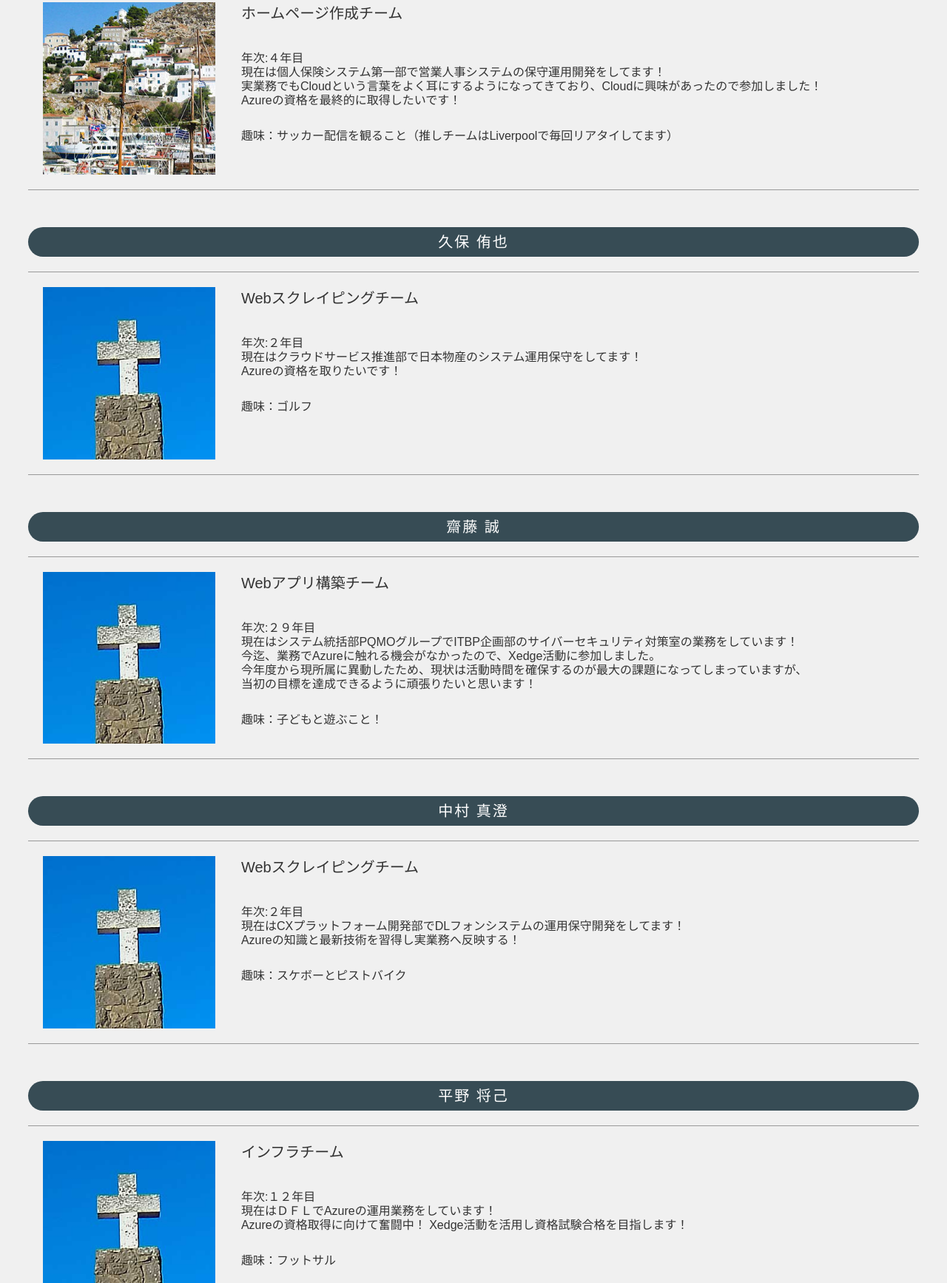
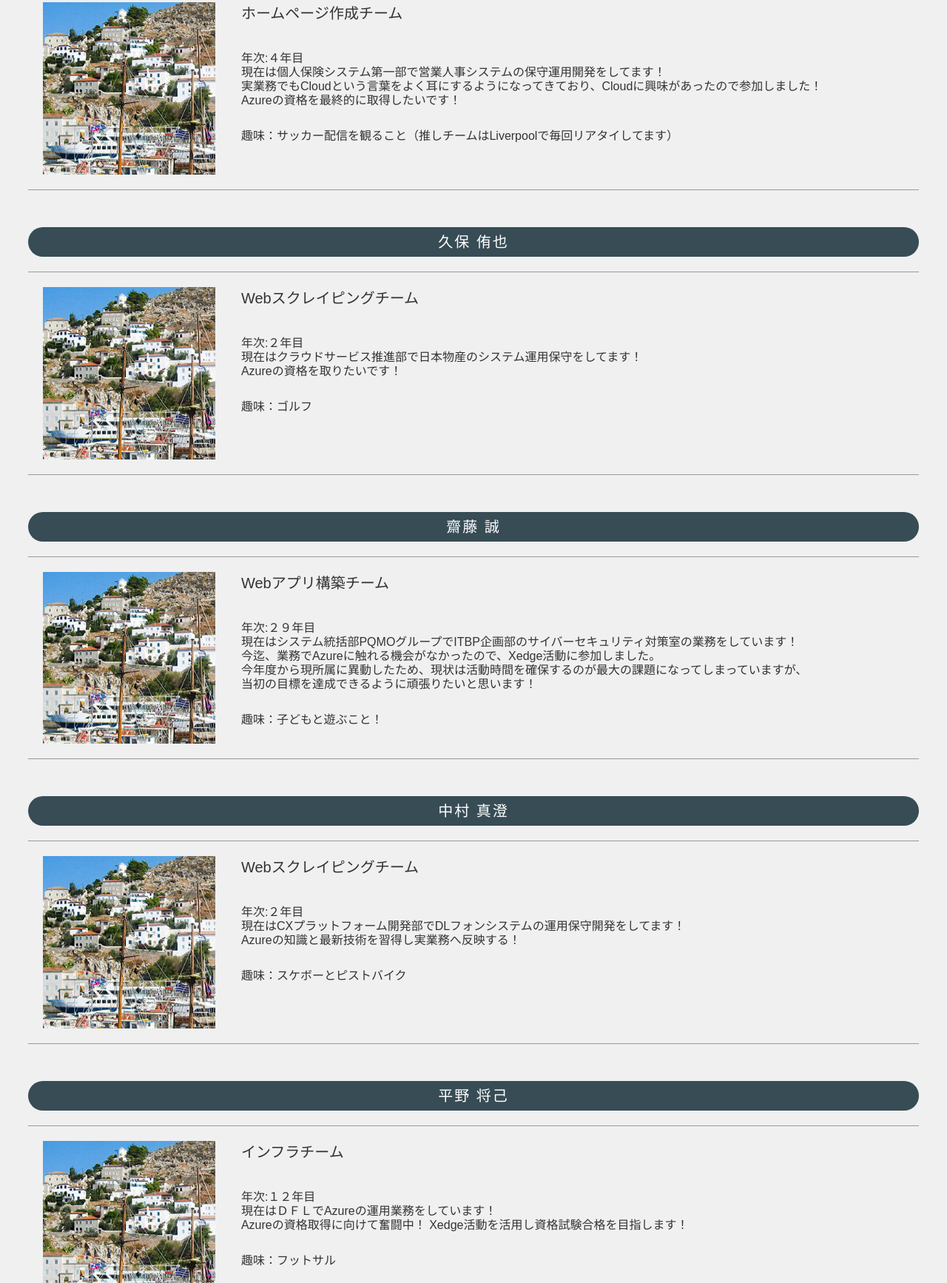
Before and after one commit to katakatanmaan/two, a plain HTML site: page index.html in a window 1280 px wide. Shown: the part 1697-3431 px from the top of the page at 74% size. Drawn offline with nearby package versions, Linux system fonts and the light colour scheme; a script that the page names is missing.

Commit message:
Add files via upload

```diff
--- a/index.html
+++ b/index.html
@@ -43,7 +43,7 @@
 
     <h2>石原 英里子</h2>
     <div class="list">
-    <img src="images/sample2.jpg" alt="">
+    <img src="images/sample4.jpg" alt="">
     <h4>ホームページ作成チーム</h4><br>
     <p>年次:３年目</p>
     <p>現在は金融システム部で資産運用システムの保守運用開発をしてます！</p>
@@ -58,7 +58,7 @@
 
     <h2>石亀 香奈枝</h2>
     <div class="list">
-    <img src="images/sample3.jpg" alt="">
+    <img src="images/sample4.jpg" alt="">
     <h4>ＡＩ活用チーム</h4><br>
     <p>年次:１３年目</p>
     <p>現在はRPA推進部で部付業務をしてます！</p>
@@ -89,7 +89,7 @@
 
     <h2>久保 侑也</h2>
     <div class="list">
-    <img src="images/sample5.jpg" alt="">
+    <img src="images/sample4.jpg" alt="">
     <h4>Webスクレイピングチーム</h4><br>
     <p>年次:２年目</p>
     <p>現在はクラウドサービス推進部で日本物産のシステム運用保守をしてます！</p>
@@ -104,7 +104,7 @@
 
     <h2>齋藤 誠</h2>
     <div class="list">
-    <img src="images/sample5.jpg" alt="">
+    <img src="images/sample4.jpg" alt="">
     <h4>Webアプリ構築チーム</h4><br>
     <p>年次:２９年目</p>
     <p>現在はシステム統括部PQMOグループでITBP企画部のサイバーセキュリティ対策室の業務をしています！</p>
@@ -121,7 +121,7 @@
 
     <h2>中村 真澄</h2>
     <div class="list">
-    <img src="images/sample5.jpg" alt="">
+    <img src="images/sample4.jpg" alt="">
     <h4>Webスクレイピングチーム</h4><br>
     <p>年次:２年目</p>
     <p>現在はCXプラットフォーム開発部でDLフォンシステムの運用保守開発をしてます！</p>
@@ -136,7 +136,7 @@
 
     <h2>平野 将己</h2>
     <div class="list">
-    <img src="images/sample5.jpg" alt="">
+    <img src="images/sample4.jpg" alt="">
     <h4>インフラチーム</h4><br>
     <p>年次:１２年目</p>
     <p>現在はＤＦＬでAzureの運用業務をしています！</p>
@@ -152,7 +152,7 @@
     <h2>大川 祐司</h2>
 
     <div class="list">
-    <img src="images/sample1.jpg" alt="">
+    <img src="images/sample4.jpg" alt="">
     <h4>メンター</h4>
     <p>メンテナンス中。。。</p>
     </div>
```
